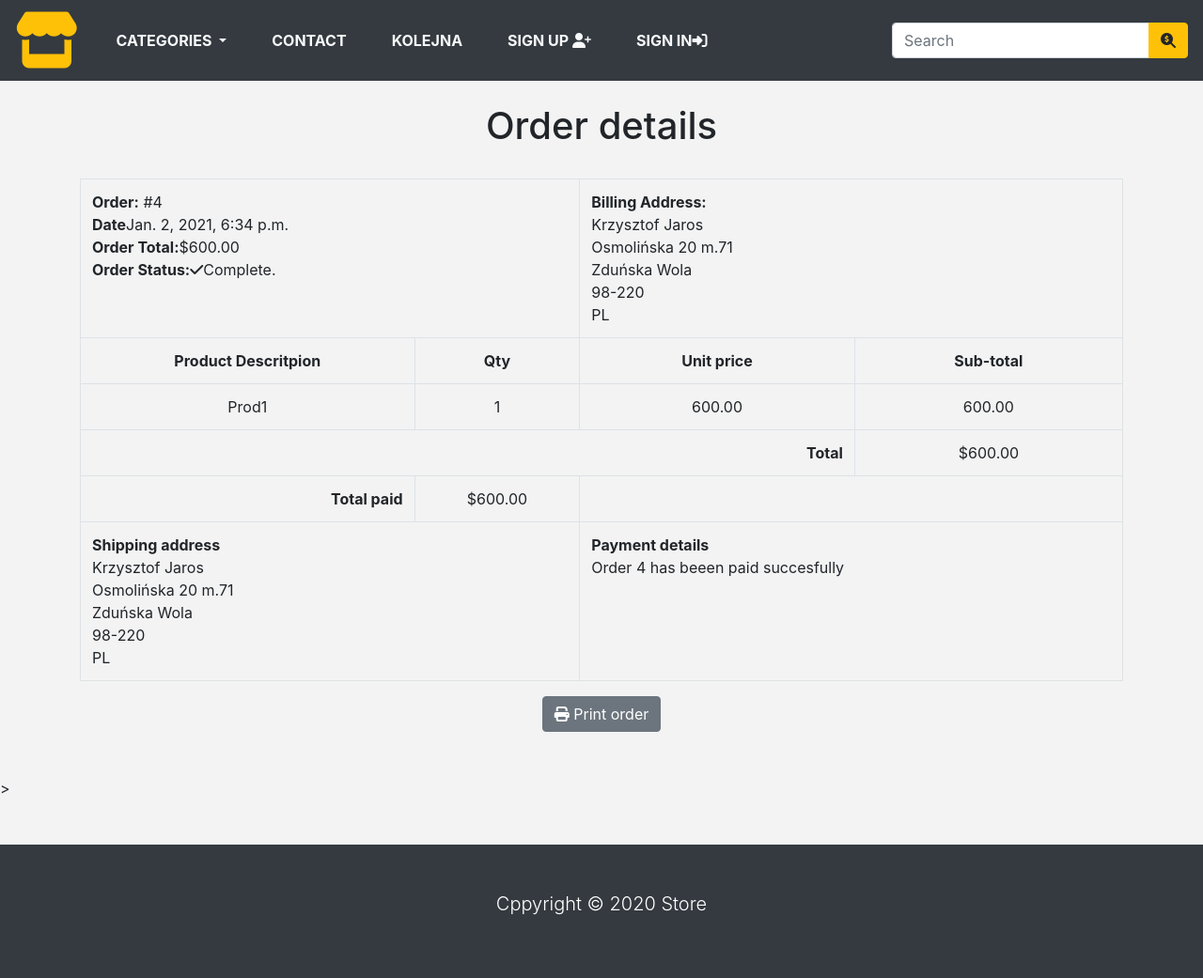
After one commit to navotan/ecommerce, a Django app: page /order/4/ in a window 1280 px wide. The commit adds this page. Shown: the whole page at 94% size. Run offline with Django 3.2, Linux system fonts and the light colour scheme; a user stored in the database is signed in; data comes from the database, SQL or seed files in the repository; both versions use the stored data as it was after the commit; some libraries are stand-ins or nearby versions.

Commit message:
a few functionaities more

```diff
--- a/ecommerce/settings.py
+++ b/ecommerce/settings.py
@@ -37,7 +37,8 @@ INSTALLED_APPS = [
     'django.contrib.messages',
     'django.contrib.staticfiles',
     'store',
-    'stripe'
+    'stripe',
+    'crispy_forms',
 ]
 
 MIDDLEWARE = [
@@ -126,3 +127,5 @@ MEDIA_ROOT = os.path.join(BASE_DIR, 'static', 'media')
 
 STRIPE_PUBLISGABLE_KEY ="pk_test_51I0XD9Kt8BgycAvXcDkQFPLmRziDTEvTYPZqhzSMgo012oaHJL234OusKbcuu1wZNUBlplYkT1Y8Y4C8UARQHECz00hdCGdtGv"
 STRIPE_SECRET_KEY = "sk_test_51I0XD9Kt8BgycAvXamkpYNUZc2fAsczp0izSmwfSJ5zKEy3qzpGsRlP0QWtoWCQ5Liqv8U1K0WqfAMRp0F7cHhLd00Fd8dE4Y7"
+
+CRISPY_TEMPLATE_PACK = 'bootstrap4'
--- a/store/static/css/base.css
+++ b/store/static/css/base.css
@@ -19,3 +19,13 @@ body{
 .product_text{
     padding-right: 20px;
 }
+
+.errorlist li{
+    color: red;
+    font-weight: bold;
+}
+
+.custom_div{
+    margin-bottom: 20px;
+
+}
--- a/store/static/css/cart.css
+++ b/store/static/css/cart.css
@@ -13,4 +13,16 @@
 .cart_icon{
     text-decoration:  none;
     color: #868e96 !important;
+}.stripe-button-el{
+    width: 100% !important;
+    display: block !important;
+    background-color: #868e96 !important;
+    margin-bottom: 5px;
+ }
+
+
+.stripe-button-el span {
+    height: 36px !important;
+    font-family: 'Roboto', sans-serif !important;
+    font-size: 16px !important;
 }
--- a/store/urls.py
+++ b/store/urls.py
@@ -1,6 +1,5 @@
 from django.urls import path
 from . import views
-
 
 urlpatterns = [
     path('', views.home, name='home'),
@@ -11,5 +10,11 @@ urlpatterns = [
     path('cart', views.cart_detail, name='cart_detail'),
     path('cart/add/<int:product_id>', views.add_cart, name='add_cart'),
     path('cari/remove/<int:product_id>', views.cart_remove, name="cart_remove"),
-    path('cari/remove_product/<int:product_id>', views.cart_remove_product, name="cart_remove_product")
+    path('cari/remove_product/<int:product_id>', views.cart_remove_product, name="cart_remove_product"),
+    path('thankyou/<int:order_id>', views.thanks_page, name='thanks_page'),
+    path('account/create/', views.signupView, name='signup'),
+    path('account/signin/', views.signinView, name="signin"),
+    path('account/signout/', views.signoutView, name='signout'),
+    path('order_history/', views.orderHistory, name='order_history'),
+    path('order/<int:order_id>/', views.viewOrder, name='order_detail'),
 ]
--- a/store/views.py
+++ b/store/views.py
@@ -1,8 +1,14 @@
 from django.core.exceptions import ObjectDoesNotExist
 from django.shortcuts import render, get_object_or_404, redirect
-from .models import Category, Product, Cart, CartItem
+from .models import Category, Product, Cart, CartItem, Order, OrderItem
 import stripe
 from django.conf import settings
+from django.contrib.auth.models import Group, User
+from .forms import SignUpForm
+from django.contrib.auth.forms import AuthenticationForm
+from django.contrib.auth import login, authenticate, logout
+from django.contrib.auth.decorators import login_required
+
 
 def home(request, category_slug=None):
     category_page = None
@@ -69,13 +75,23 @@ def cart_detail(request, total=0, counter=0, cart_items=None):
     except ObjectDoesNotExist:
         pass
     stripe.api_key = settings.STRIPE_SECRET_KEY
-    stripe_total = int (total * 100)
+    stripe_total = int(total * 100)
     description = "Test store - new order"
     data_key = settings.STRIPE_PUBLISGABLE_KEY
     if request.method == "POST":
         try:
             token = request.POST["stripeToken"]
             email = request.POST["stripeEmail"]
+            billingName = request.POST["stripeBillingName"]
+            billingAddress1 = request.POST["stripeBillingAddressLine1"]
+            billingCity = request.POST["stripeBillingAddressCity"]
+            billingPostcode = request.POST["stripeBillingAddressZip"]
+            billingCountry = request.POST["stripeBillingAddressCountryCode"]
+            shippingName = request.POST["stripeShippingName"]
+            shippingAddress1 = request.POST["stripeShippingAddressLine1"]
+            shippingCity = request.POST["stripeShippingAddressCity"]
+            shippingPostCode = request.POST["stripeShippingAddressZip"]
+            shippingCountry = request.POST["stripeShippingAddressCountryCode"]
             customer = stripe.Customer.create(
                 email=email,
                 source=token
@@ -86,6 +102,42 @@ def cart_detail(request, total=0, counter=0, cart_items=None):
                 description=description,
                 customer=customer.id
             )
+            try:
+                order_details = Order.objects.create(
+                    token=token,
+                    total=total,
+                    emailAddress=email,
+                    billingName=billingName,
+                    billingAddress1=billingAddress1,
+                    billingCity=billingCity,
+                    billingPostcode=billingPostcode,
+                    billingCountry=billingCountry,
+                    shippingName=shippingName,
+                    shippingAddress1=shippingAddress1,
+                    shippingCity=shippingCity,
+                    shippingPostcode=shippingPostCode,
+                    shippingCountry=shippingCountry
+                )
+                order_details.save()
+                for order_item in cart_items:
+                    or_item = OrderItem.objects.create(
+                        product=order_item.product.name,
+                        quantity=order_item.quantity,
+                        price=order_item.product.price,
+                        order=order_details
+                    )
+                    or_item.save()
+                    products = Product.objects.get(id=order_item.product.id)
+                    products.stock = int(order_item.product.stock - order_item.quantity)
+                    products.save()
+                    order_item.delete()
+
+                    print('order has been created')
+
+                return redirect('thanks_page', order_details.id)
+            except ObjectDoesNotExist:
+                pass
+
         except stripe.error.CardError as e:
             return False, e
 
@@ -95,10 +147,10 @@ def cart_detail(request, total=0, counter=0, cart_items=None):
 
 def cart_remove(request, product_id):
     cart = Cart.objects.get(cart_id=_cart_id(request))
-    product = get_object_or_404(Product, id= product_id)
+    product = get_object_or_404(Product, id=product_id)
     cart_item = CartItem.objects.get(product=product, cart=cart)
-    if cart_item.quantity >1:
-        cart_item.quantity -=1
+    if cart_item.quantity > 1:
+        cart_item.quantity -= 1
         cart_item.save()
     else:
         cart_item.delete()
@@ -107,7 +159,65 @@ def cart_remove(request, product_id):
 
 def cart_remove_product(request, product_id):
     cart = Cart.objects.get(cart_id=_cart_id(request))
-    product = get_object_or_404(Product, id= product_id)
+    product = get_object_or_404(Product, id=product_id)
     cart_item = CartItem.objects.get(product=product, cart=cart)
     cart_item.delete()
     return redirect('cart_detail')
+
+
+def thanks_page(request, order_id):
+    if order_id:
+        customer_order = get_object_or_404(Order, id=order_id)
+    return render(request, 'thankyou.html', {'customer_order': customer_order})
+
+
+def signupView(request):
+    if request.method == 'POST':
+        form = SignUpForm(request.POST)
+        if form.is_valid():
+            form.save()
+            username = form.cleaned_data.get('username')
+            signup_user = User.objects.get(username=username)
+            customer_group = Group.objects.get(name='Customer')
+            customer_group.user_set.add(signup_user)
+    else:
+        form = SignUpForm()
+    return render(request, 'signup.html', {'form': form})
+
+
+def signinView(request):
+    if request.method == 'POST':
+        form = AuthenticationForm(data=request.POST)
+        if form.is_valid():
+            username = request.POST['username']
+            password = request.POST['password']
+            user = authenticate(username=username, password=password)
+            if user is not None:
+                login(request, user)
+                return redirect('home')
+            else:
+                return redirect('signup')
+    else:
+        form = AuthenticationForm()
+        return render(request, 'signin.html', {'form': form})
+
+
+def signoutView(request):
+    logout(request)
+    return redirect('signin')
+
+
+@login_required(redirect_field_name='next', login_url='signin')
+def orderHistory(request):
+    if request.user.is_authenticated:
+        email = str(request.user.email)
+        order_details = Order.objects.filter(emailAddress=email)
+        return render(request, 'order_list.html', {'order_details': order_details})
+
+@login_required(redirect_field_name='next', login_url='signin')
+def viewOrder(request, order_id):
+    if request.user.is_authenticated:
+        email = str(request.user.email)
+        order = Order.objects.get(id=order_id, emailAddress=email)
+        order_items = OrderItem.objects.filter(order=order)
+        return render(request, 'order_detail.html', {'order': order, 'order_items': order_items})
--- a/templates/nav_bar.html
+++ b/templates/nav_bar.html
@@ -2,7 +2,7 @@
 <html lang="en">
 
    <nav class="navbar navbar-expand-md navbar-light bg-dark">
-        <a href="#" class="navbar-brand"><i class="fas fa-store text-warning fa-3x"></i></a>
+        <a href="{% url 'home' %}" class="navbar-brand"><i class="fas fa-store text-warning fa-3x"></i></a>
         <button type="button" class='navbar-toggler bg-light' data-toggle="collapse" data-target="#nav" name="button"><span class="navbar-toggler-icon"></span></button>
         <div class="collapse navbar-collapse justify-content-between" id="nav">
         <ul class="navbar-nav">
@@ -17,6 +17,35 @@
 
             <li class="nav-item"><a class="nav-link text-light text-uppercase font-weight-bold px-4" href="" >Contact  </a> </li>
             <li class="nav-item"><a class="nav-link text-light text-uppercase font-weight-bold px-4" href="" >Kolejna </a> </li>
+            {% if request.user.is_authenticated and request.user.first_name %}
+                <li class="nav-item dropdown">
+                     <a class="nav-link text-light text-uppercase font-weight-bold px-4 dropdown-toggle" data-toggle="dropdown">
+                         Welcome, {{ request.user.first_name }} <i class="fas fa-user circle"></i>
+                     </a>
+                    <div class="dropdown-menu">
+                        <a class="dropdown-item" href="{% url 'order_history' %}">Order History</a>
+                    </div>
+                </li>
+
+            <li class="nav-item">
+                     <a class="nav-link text-light text-uppercase font-weight-bold px-4" href="{%  url 'signout' %}" >
+                         Sign Out <i class="fas fa-sign-out-alt"></i>
+                     </a>
+            </li>
+            {% else %}
+
+            <li class="nav-item">
+                <a class="nav-link text-light text-uppercase font-weight-bold px-4" href="{% url 'signup' %}" >
+                    Sign Up <i class="fas fa-user-plus"></i>
+                </a>
+            </li>
+
+            <li class="nav-item">
+                <a class="nav-link text-light text-uppercase font-weight-bold px-4" href="{% url 'signin' %}" >
+                    Sign In<i class="fas fa-sign-in-alt"></i>
+                </a>
+            </li>
+            {% endif %}
             {% if item_count > 0 %}
             <li class="nav-item"><a class="nav-link text-light text-uppercase font-weight-bold px-4" href="{% url 'cart_detail' %}">
                 <i class = "fas fa-shopping-cart"></i>({{ item_count }})
--- /dev/null
+++ b/templates/order_detail.html
@@ -0,0 +1,77 @@
+{% extends 'base.html' %}
+{% load static %}
+{% block title %}
+    Order Details
+{% endblock %}
+
+{% block content %}
+    <div class="container">
+        <div class=" text-center">
+        <br>
+        <h1 class="text-center">
+            Order details
+        </h1>
+        <br>
+        <table class="table table-bordered">
+            <tr>
+                <td class="text-left" colspan="2">
+                    <b>Order:</b> #{{ order.id }}<br>
+                    <b>Date</b>{{ order.created }}<br>
+                    <b>Order Total:</b>${{ order.total }}<br>
+                    <b>Order Status:</b><i class="fas fa-check"></i>Complete.
+                </td>
+                <td class="text-left" colspan="2">
+                    <b>Billing Address:</b><br>
+                    {{ order.billingName }}<br>
+                    {{ order.billingAddress1 }}<br>
+                    {{ order.billingCity }}<br>
+                    {{ order.billingPostcode }}<br>
+                    {{ order.billingCountry }}<br>
+                </td>
+            </tr>
+            <tr>
+                <td><b>Product Descritpion</b></td>
+                <td><b>Qty</b></td>
+                <td><b>Unit price</b></td>
+                <td><b>Sub-total</b></td>
+            </tr>
+            {% for item in order_items %}
+                <tr>
+                <td>{{ item.product }}</td>
+                <td>{{ item.quantity }}</td>
+                <td>{{ item.price }}</td>
+                <td>{{ item.sub_total }}</td>
+                </tr>
+            {% endfor %}
+        <tr>
+            <td class="text-right" colspan="3"><b>Total</b></td>
+            <td>${{ order.total }}</td>
+        </tr>
+        <tr>
+            <td class="text-right"><b>Total paid</b></td>
+            <td>${{ order.total }}</td>
+        </tr>
+        <tr>
+            <td class="text-left" colspan="2">
+            <b>Shipping address</b><br>
+            {{ order.shippingName }}<br>
+            {{ order.shippingAddress1}}<br>
+            {{ order.shippingCity }}<br>
+            {{ order.shippingPostcode }}<br>
+            {{ order.shippingCountry }}<br>
+            </td>
+            <td class="text-left" colspan="2">
+            <b>Payment details</b><br>
+            Order {{ order.id }} has beeen paid succesfully
+            </td>
+        </tr>
+        </table>
+        <button class="btn btn-secondary" onclick="window.print();">
+            <i class="fas fa-print"></i>
+            Print order
+        </button>
+    </div>
+<br><br>
+    </div>>
+
+{% endblock %}
```
Also changed, not shown: store/admin.py (+41 -1 lines), store/forms.py (added, +13 -0 lines), store/models.py (+14 -14 lines), templates/order_list.html (added, +44 -0 lines), templates/signin.html (added, +43 -0 lines), templates/signup.html (added, +53 -0 lines), templates/thankyou.html (added, +17 -0 lines), db.sqlite3.
